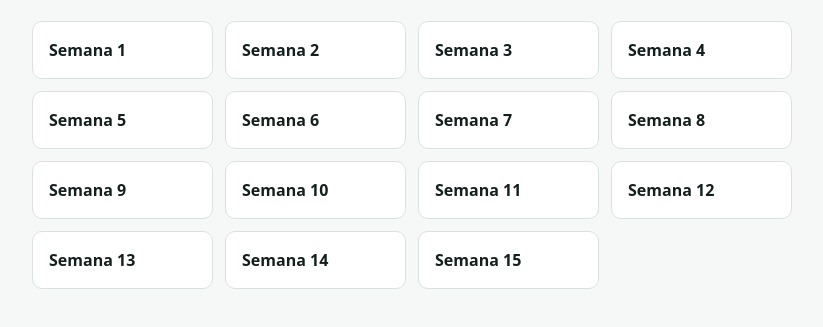
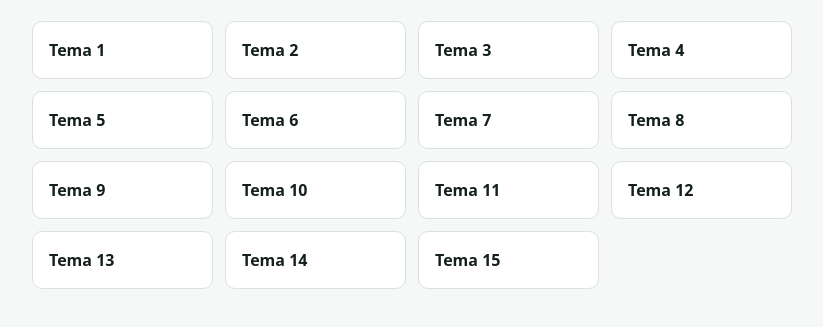
Before and after one commit to FreddyHVG/ia-agro, a plain HTML site: page index.html in a window 1280 px wide. Shown: the part 159-486 px from the top of the page, without its empty margins (228-1051 px from the left). Drawn offline with Linux system fonts and the light colour scheme.

Commit message:
Publicación automática desde Drive (2026-10-18 22:53) [parcial]

```diff
--- a/index.html
+++ b/index.html
@@ -22,21 +22,21 @@
     <h1>IA para Ciencias Forestales, Agrarias y Agroindustriales</h1>
     <p>Centro Universitario de Tlajomulco · Guías de estudio · Cada guía pide la clave de la materia.</p>
     <ul>
-      <li><a href="tema-01/">Semana 1</a></li>
-      <li><a href="tema-02/">Semana 2</a></li>
-      <li><a href="tema-03/">Semana 3</a></li>
-      <li><a href="tema-04/">Semana 4</a></li>
-      <li><a href="tema-05/">Semana 5</a></li>
-      <li><a href="tema-06/">Semana 6</a></li>
-      <li><a href="tema-07/">Semana 7</a></li>
-      <li><a href="tema-08/">Semana 8</a></li>
-      <li><a href="tema-09/">Semana 9</a></li>
-      <li><a href="tema-10/">Semana 10</a></li>
-      <li><a href="tema-11/">Semana 11</a></li>
-      <li><a href="tema-12/">Semana 12</a></li>
-      <li><a href="tema-13/">Semana 13</a></li>
-      <li><a href="tema-14/">Semana 14</a></li>
-      <li><a href="tema-15/">Semana 15</a></li>
+      <li><a href="tema-01/">Tema 1</a></li>
+      <li><a href="tema-02/">Tema 2</a></li>
+      <li><a href="tema-03/">Tema 3</a></li>
+      <li><a href="tema-04/">Tema 4</a></li>
+      <li><a href="tema-05/">Tema 5</a></li>
+      <li><a href="tema-06/">Tema 6</a></li>
+      <li><a href="tema-07/">Tema 7</a></li>
+      <li><a href="tema-08/">Tema 8</a></li>
+      <li><a href="tema-09/">Tema 9</a></li>
+      <li><a href="tema-10/">Tema 10</a></li>
+      <li><a href="tema-11/">Tema 11</a></li>
+      <li><a href="tema-12/">Tema 12</a></li>
+      <li><a href="tema-13/">Tema 13</a></li>
+      <li><a href="tema-14/">Tema 14</a></li>
+      <li><a href="tema-15/">Tema 15</a></li>
     </ul>
   </main>
 </body>
```
